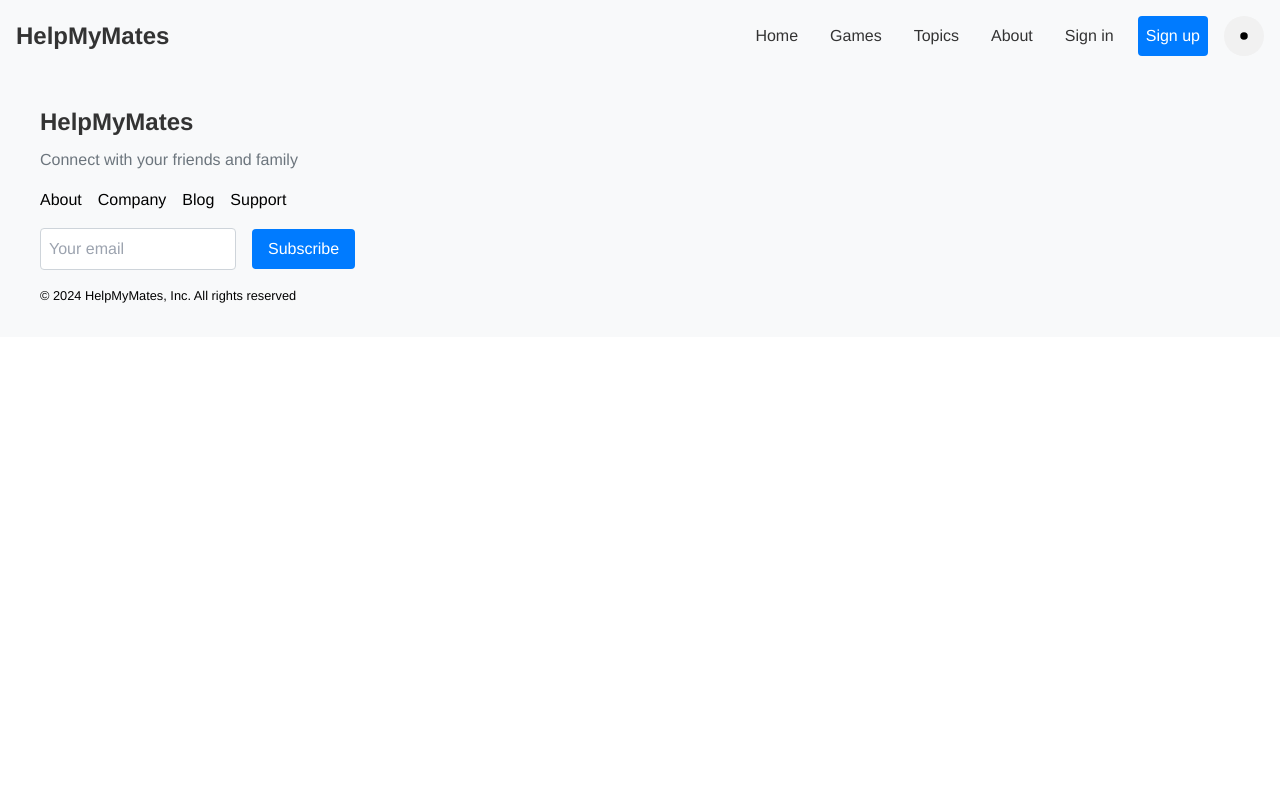
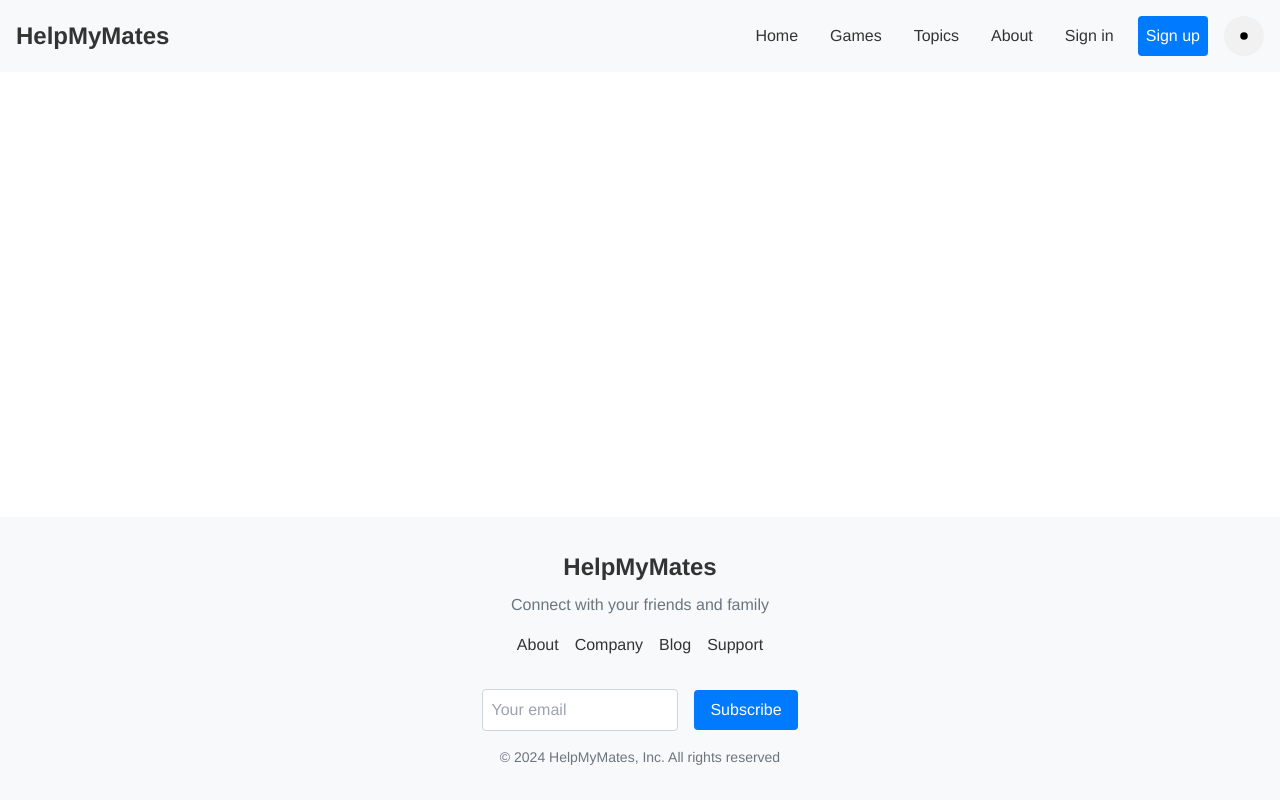
Before and after one commit to CosaNostraa69/HelpMyMates, a Next.js app: page / in a window 1280 px wide. Built offline with nearby package versions, Linux system fonts and the light colour scheme; no server answers.

Commit message:
Add Font Awesome CSS and update layout and navbar styles

```diff
--- a/src/app/Navbar.module.css
+++ b/src/app/Navbar.module.css
@@ -1,4 +1,5 @@
-/* Navbar.module.css */
+@import url('https://fonts.googleapis.com/css2?family=Montserrat:wght@400;600&display=swap');
+
 .container {
   display: flex;
   justify-content: space-between;
@@ -90,6 +91,7 @@
   color: #fff;
 }
 
+
 .dropdownContent {
   min-width: 220px;
   background-color: white;
@@ -99,32 +101,71 @@
   animation-duration: 400ms;
   animation-timing-function: cubic-bezier(0.16, 1, 0.3, 1);
   will-change: transform, opacity;
+  font-family: 'Montserrat', sans-serif;
 }
 
 .dropdownItem {
-  font-size: 13px;
+  font-size: 14px;
   line-height: 1;
   color: var(--violet11);
   border-radius: 3px;
   display: flex;
   align-items: center;
-  height: 25px;
+  height: 40px;
   padding: 5px;
   position: relative;
   padding-left: 25px;
   user-select: none;
   outline: none;
+  width: 100%;
+  box-sizing: border-box;
 }
 
 .dropdownItem:hover {
   background-color: var(--violet3);
 }
 
+.separator {
+  height: 1px;
+  background-color: var(--violet6);
+  margin: 5px;
+}
+
 .textHeading2 {
   font-size: 1.25rem;
-  font-weight: bold;
+  font-weight: 600;
   color: #333;
   transition: color 0.3s;
+  margin: 0;
+  padding: 10px 0;
+}
+
+.dark .textHeading2 {
+  color: #fff;
+}
+
+.profileLink,
+.logoutLink {
+  color: #333;
+  text-decoration: none;
+  transition: color 0.3s;
+  display: flex;
+  align-items: center;
+  width: 100%;
+}
+
+.dark .profileLink,
+.dark .logoutLink {
+  color: #fff;
+}
+
+.icon {
+  margin-right: 10px;
+  font-size: 1.1rem;
+}
+
+.logoutIcon {
+  color: #ff4d4f;
 }
 
 .dark .textHeading2 {
--- a/src/app/Navbar.tsx
+++ b/src/app/Navbar.tsx
@@ -48,8 +48,18 @@ export default function Navbar({ isAuthenticated, user }: { isAuthenticated: boo
           {user?.given_name} {user?.family_name}
         </p>
       </DropdownMenu.Item>
+      <DropdownMenu.Separator className={styles.separator} />
       <DropdownMenu.Item className={styles.dropdownItem}>
-                  <LogoutLink className={styles.textSubtle}>Log out</LogoutLink>
+        <Link href="/profile" className={styles.profileLink}>
+          <i className={`${styles.icon} fas fa-user`}></i>
+          My Profile
+        </Link>
+      </DropdownMenu.Item>
+      <DropdownMenu.Item className={styles.dropdownItem}>
+        <LogoutLink className={styles.logoutLink}>
+          <i className={`${styles.icon} ${styles.logoutIcon} fas fa-sign-out-alt`}></i>
+          Log out
+        </LogoutLink>
       </DropdownMenu.Item>
     </DropdownMenu.Content>
   </DropdownMenu.Portal>
--- a/src/app/components/Footer.module.css
+++ b/src/app/components/Footer.module.css
@@ -2,6 +2,10 @@
 .footer {
   background-color: #f8f9fa;
   padding: 2rem 0;
+  position: fixed;
+  bottom: 0;
+  left: 0;
+  width: 100%;
   transition: background-color 0.3s;
 }
 
@@ -14,7 +18,7 @@
   margin: 0 auto;
   display: flex;
   flex-direction: column;
-  align-items: flex-start;
+  align-items: center;
 }
 
 .logo {
@@ -22,29 +26,57 @@
   font-weight: bold;
   color: #333;
   margin-bottom: 0.5rem;
+  transition: color 0.3s;
+}
+
+.dark .logo {
+  color: #fff;
 }
 
 .tagline {
   font-size: 1rem;
   color: #6c757d;
   margin-bottom: 1rem;
+  text-align: center;
+  transition: color 0.3s;
 }
 
+.dark .tagline {
+  color: #a0a0a0;
+}
 
-.socialIcons {
+.links {
   display: flex;
   gap: 1rem;
   margin-bottom: 1rem;
 }
 
-.socialIcon:hover {
-  color: #007bff;
+.link {
+  color: #333;
+  text-decoration: none;
+  transition: color 0.3s;
 }
-.links {
+
+.dark .link {
+  color: #fff;
+}
+
+.social {
   display: flex;
   gap: 1rem;
   margin-bottom: 1rem;
 }
+
+.socialIcon {
+  color: #333;
+  font-size: 1.25rem;
+  transition: color 0.3s;
+}
+
+.dark .socialIcon {
+  color: #fff;
+}
+
 .newsletter {
   display: flex;
   gap: 1rem;
@@ -70,3 +102,14 @@
 .newsletterButton:hover {
   background-color: #0056b3;
 }
+
+.copyright {
+  font-size: 0.875rem;
+  color: #6c757d;
+  text-align: center;
+  transition: color 0.3s;
+}
+
+.dark .copyright {
+  color: #a0a0a0;
+}
--- a/src/app/layout.tsx
+++ b/src/app/layout.tsx
@@ -4,6 +4,8 @@ import NavbarWrapper from "./components/NavbarWrapper";
 import Footer from "./components/Footer";
 import { ThemeProvider } from "next-themes";
 
+
+<link rel="stylesheet" href="https://cdnjs.cloudflare.com/ajax/libs/font-awesome/5.15.4/css/all.min.css" />
 export const metadata = {
   title: "Help my Mates",
   description: "Connect with your friends and family",
@@ -19,9 +21,7 @@ export default async function RootLayout({
       <body>
         <ThemeProvider attribute="class">
           <NavbarWrapper />
-          <div>
-            <main>{children}</main>
-          </div>
+          <main style={{ paddingBottom: "6rem" }}>{children}</main>
           <Footer />
         </ThemeProvider>
       </body>
```
Lines whose indentation alone changed are shown as unchanged.
